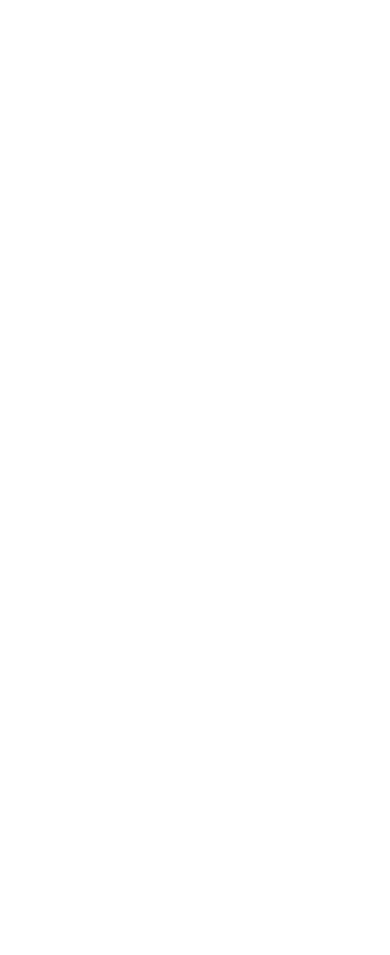
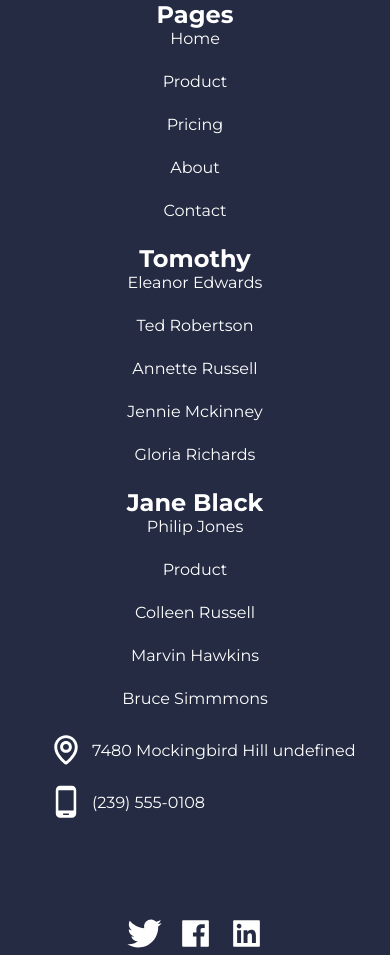
Before and after one commit to Kousay-Jebir/MKGCONCEPT-internship-frontend, a React (Vite) app: page / in a window 390 px wide. Shown: the part 4952-5907 px from the top of the page. Before the commit the page ends 4952 px from the top, so only its background shows below. Built offline with nearby package versions, Linux system fonts and the light colour scheme.

Commit message:
responsive footer

```diff
--- a/src/App.jsx
+++ b/src/App.jsx
@@ -15,6 +15,7 @@
 import ContactInformation from "./components/contact/ContactInformation"
 import FeatureVideo from "./components/features/FeatureVideo"
 import Header from "./components/header/Header"
+import Footer from "./components/footer/Footer"
 function App() {
 
   return (
@@ -25,6 +26,7 @@
     <Newsletter />
     <Pricing />
     <Contact />
+    <Footer/>
     </>
   )
 }
--- /dev/null
+++ b/src/components/footer/Footer.jsx
@@ -0,0 +1,102 @@
+import theme from "../../theme";
+import facebookIcon from "../../assets/facebook.svg"
+import linkedinIcon from "../../assets/linkedin.svg"
+import twitterIcon from "../../assets/twitter.svg"
+import mapWhite from "../../assets/mapWhite.svg"
+import phoneWhite from "../../assets/phoneWhite.svg"
+
+import "./footer.css"
+
+export default function Footer(){
+    const titles = ['Pages','Tomothy','Jane Black']
+
+    const footerLinks=[
+        {
+            Home:'#',
+            Product:'#',
+            Pricing:'#',
+            About:'#',
+            Contact:'#'
+        },
+
+        {
+            'Eleanor Edwards':'#',
+            'Ted Robertson':'#',
+            'Annette Russell':'#',
+            'Jennie Mckinney':'#',
+            'Gloria Richards':'#'
+        },
+
+        {
+            'Philip Jones':'#',
+            'Product':'#',
+            'Colleen Russell':'#',
+            'Marvin Hawkins':'#',
+            'Bruce Simmmons':'#',
+        }
+
+    ]
+
+    const FooterSection = ({ title, list }) => {
+        return (
+            <div className="footer-section">
+                <h2>{title}</h2>
+                <ul className="footer-section-ul">
+                    {Object.entries(list).map((item, index) => (
+                        <li key={index}>
+                            <a href={item[1]}>{item[0]}</a>
+                        </li>
+                    ))}
+                </ul>
+            </div>
+        );
+    };
+
+    const Social = ({icon,href="#"})=>{
+        return(
+            <a href="">
+                <img src={icon}/>
+            </a>
+        )
+    }
+
+
+
+    return(
+        <footer style={{background:theme.palette.background.dark}}>
+
+            <div className="footer-section-container">
+                {
+                    footerLinks.map((item,index)=>{
+                        return(<FooterSection  key={index} title={titles[index]} list={item}/>)
+                    })
+                }
+            </div>
+
+        <div className="footer-icons">
+            <div className="footer-contact-icons-container">
+                <div className="footer-contact-social-icons">
+                    <div className="footer-contact-icons">
+                        <img src={mapWhite} />
+                        <span>7480 Mockingbird Hill undefined </span>
+                    </div>
+
+                    <div className="footer-contact-icons">
+                        <img src={phoneWhite}/>
+                        <span>(239) 555-0108</span>
+                    </div>
+                </div>
+
+                <div className="footer-nav-icons">
+                        <Social icon={twitterIcon}/>
+                        <Social icon={facebookIcon}/>
+                        <Social icon={linkedinIcon}/>
+                </div>
+
+            </div>
+
+        </div>
+
+        </footer>
+    );
+}
--- /dev/null
+++ b/src/components/footer/footer.css
@@ -0,0 +1,69 @@
+.footer-section-ul{
+    list-style: none;
+    margin:0;
+    padding: 0;
+}
+
+.footer-section {
+    color: white;
+}
+
+.footer-section-ul li {
+    margin-bottom: 1.5em;
+}
+
+
+.footer-section-ul a {
+    text-decoration: none;
+    color:white
+}
+
+.footer-contact-icons {
+    display: flex;
+    gap: 0.5em;
+    align-items: center;
+    color: white;
+    margin-bottom: 1em;
+}
+
+.footer-section-container {
+    display: grid;
+    justify-items: center;
+    grid-template-columns: repeat(auto-fit,minmax(250px,1fr));
+}
+
+
+
+
+.footer-contact-social-icons {
+    margin-bottom: 2em;
+}
+
+.footer-nav-icons {
+    display: inline-flex;
+    gap: 1em;
+}
+footer{
+    padding: 5em 8em;
+    display: grid;
+    grid-template-columns: 2fr 1fr;
+    align-content: center;
+    justify-content: center;
+}
+
+footer h2 {
+    margin: 0;
+}
+
+@media (max-width: 500px) {
+    footer{
+        padding: 0;
+        display: block;
+        text-align: center;
+    }
+
+
+    .footer-contact-social-icons {
+    padding: 0 1em 3em 3em;
+}
+}
```
Also changed, not shown: src/assets/mapWhite.svg (added), src/assets/phoneWhite.svg (added).
